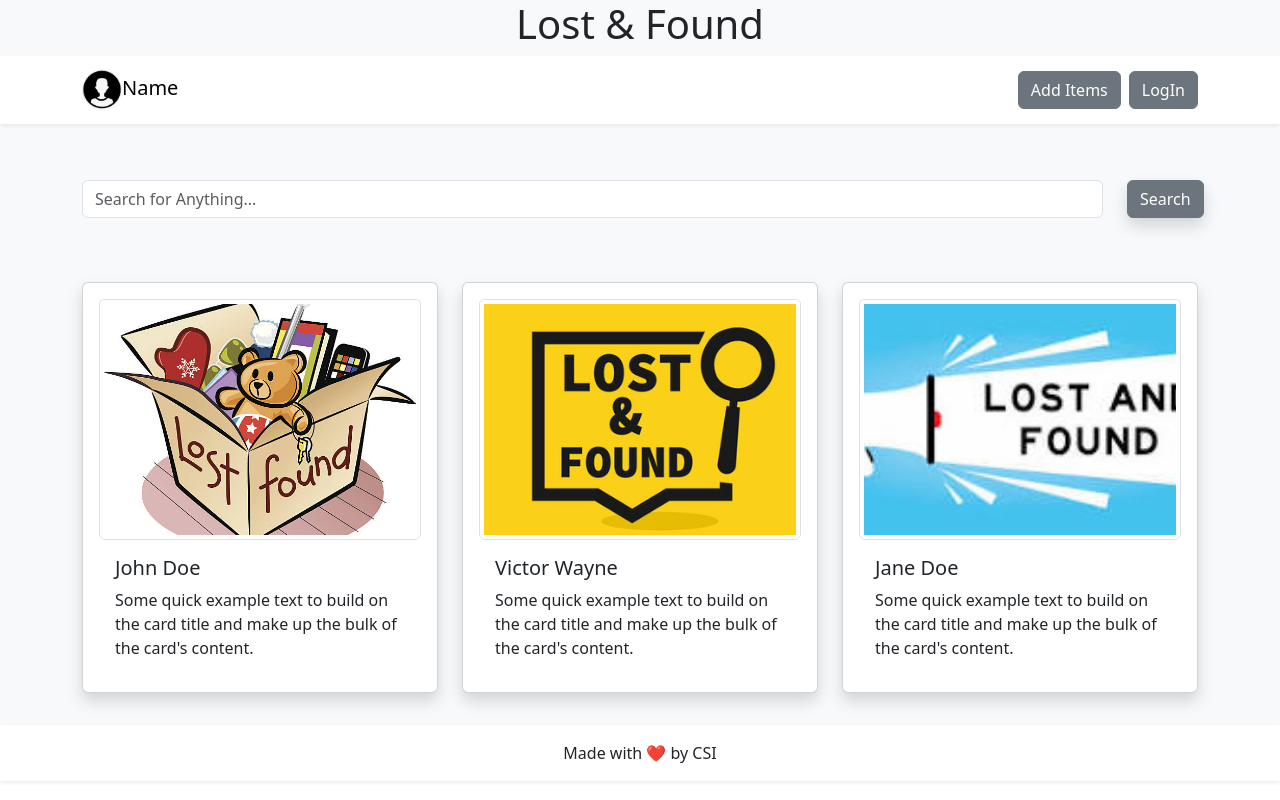
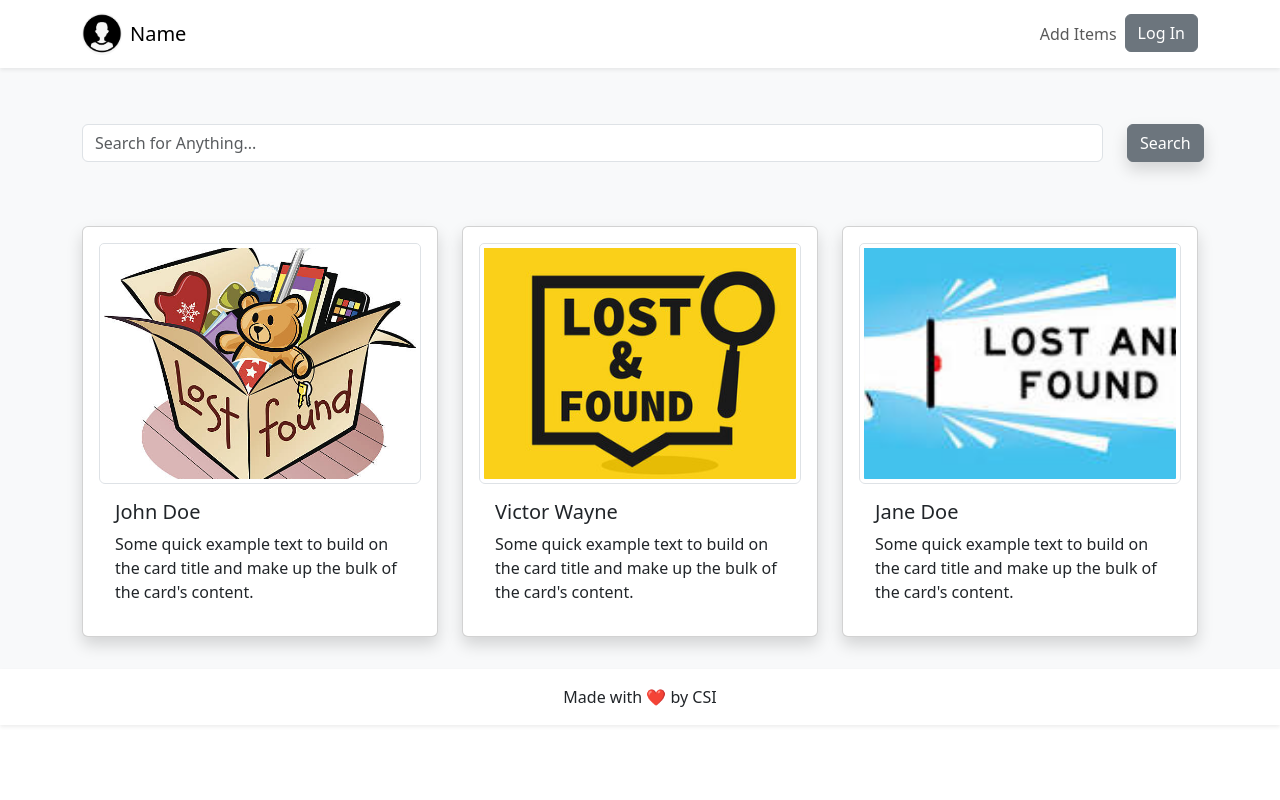
Before and after one commit to csivitu/LostAndFound, a React (Create React App) app in the folder frontend/: page / in a window 1280 px wide. Built offline with nearby package versions, Linux system fonts and the light colour scheme.

Commit message:
fix: Fix positioning of the navbar and the footer elements to have better spacing.

```diff
--- a/frontend/src/components/Footer.js
+++ b/frontend/src/components/Footer.js
@@ -1,11 +1,10 @@
+// Footer.js
 import React from "react";
 
 export default function Footer() {
   return (
-    <>
-      <div className="d-flex shadow-sm p-3 bg-white justify-content-center">
-        Made with ❤️ by CSI
-      </div>
-    </>
+    <div className="d-flex shadow-sm p-3 bg-white justify-content-center">
+      Made with ❤️ by CSI
+    </div>
   );
 }
--- a/frontend/src/components/Navbar.js
+++ b/frontend/src/components/Navbar.js
@@ -1,32 +1,35 @@
+// Navbar.js
 import React from "react";
 import { Link } from "react-router-dom";
+
 export default function Navbar() {
   return (
-    <>
-      <div className="h1 text-center">Lost & Found</div>
-      <nav class="navbar navbar-light bg-white shadow-sm">
-        <div class="container">
-          <a class="navbar-brand" href="#">
+    <nav className="navbar navbar-expand-lg navbar-light bg-white shadow-sm">
+      <div className="container">
+        <Link className="navbar-brand" to="/">
           <img
             src="images/user.png"
-              class="img-fluid rounded-circle"
+            className="img-fluid rounded-circle me-2"
             alt=""
             width="40px"
-              height="4px"
+            height="40px"
           />
-            <text>Name</text>
-          </a>
+          <span className="align-middle">Name</span>
+        </Link>
 
-          <div class="d-flex">
-            <Link to="/upload">
-              <button class="btn btn-secondary me-2">Add Items</button>
+        <div className="d-flex">
+          <ul className="navbar-nav me-auto mb-2 mb-lg-0">
+            <li className="nav-item">
+              <Link className="nav-link" to="/upload">
+                Add Items
               </Link>
+            </li>
+          </ul>
           <Link to="/user_validation">
-              <button class="btn btn-secondary">LogIn</button>
+            <button className="btn btn-secondary">Log In</button>
           </Link>
         </div>
       </div>
     </nav>
-    </>
   );
 }
```
Lines whose indentation alone changed are shown as unchanged.
